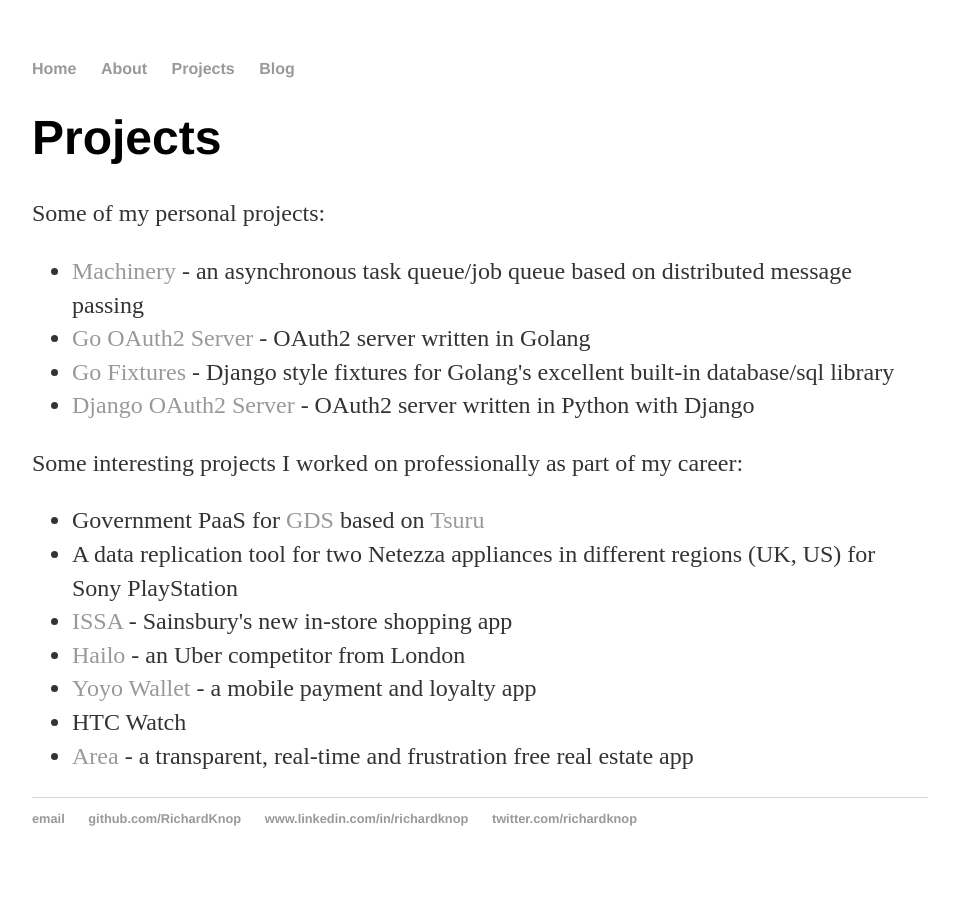
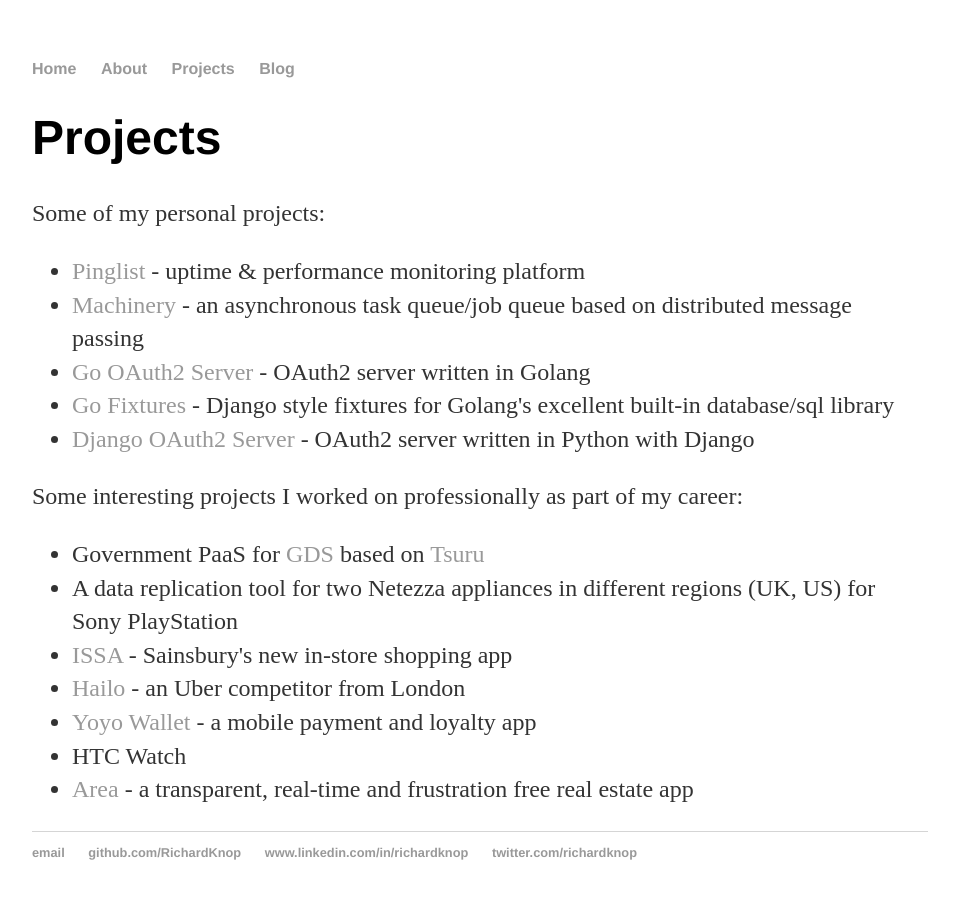
Before and after one commit to RichardKnop/richardknop.github.io, a Jekyll site: the page built from projects/index.html, in a window 1280 px wide. Shown: the whole page, without its empty margins (160-1119 px from the left). Built offline with Jekyll 4.4.1, drawn with Linux system fonts in a browser that asks for light colours.

Commit message:
Update index.html

```diff
--- a/projects/index.html
+++ b/projects/index.html
@@ -6,6 +6,7 @@
   <h1>Projects</h1>
   <p>Some of my personal projects:</p>
   <ul>
+    <li><a href="https://pingli.st">Pinglist</a> - uptime &amp; performance monitoring platform</li>
     <li><a href="https://github.com/RichardKnop/machinery">Machinery</a> - an asynchronous task queue/job queue based on distributed message passing</li>
     <li><a href="https://github.com/RichardKnop/go-oauth2-server">Go OAuth2 Server</a> - OAuth2 server written in Golang</li>
     <li><a href="https://github.com/RichardKnop/go-fixtures">Go Fixtures</a> - Django style fixtures for Golang's excellent built-in database/sql library</li>
```
